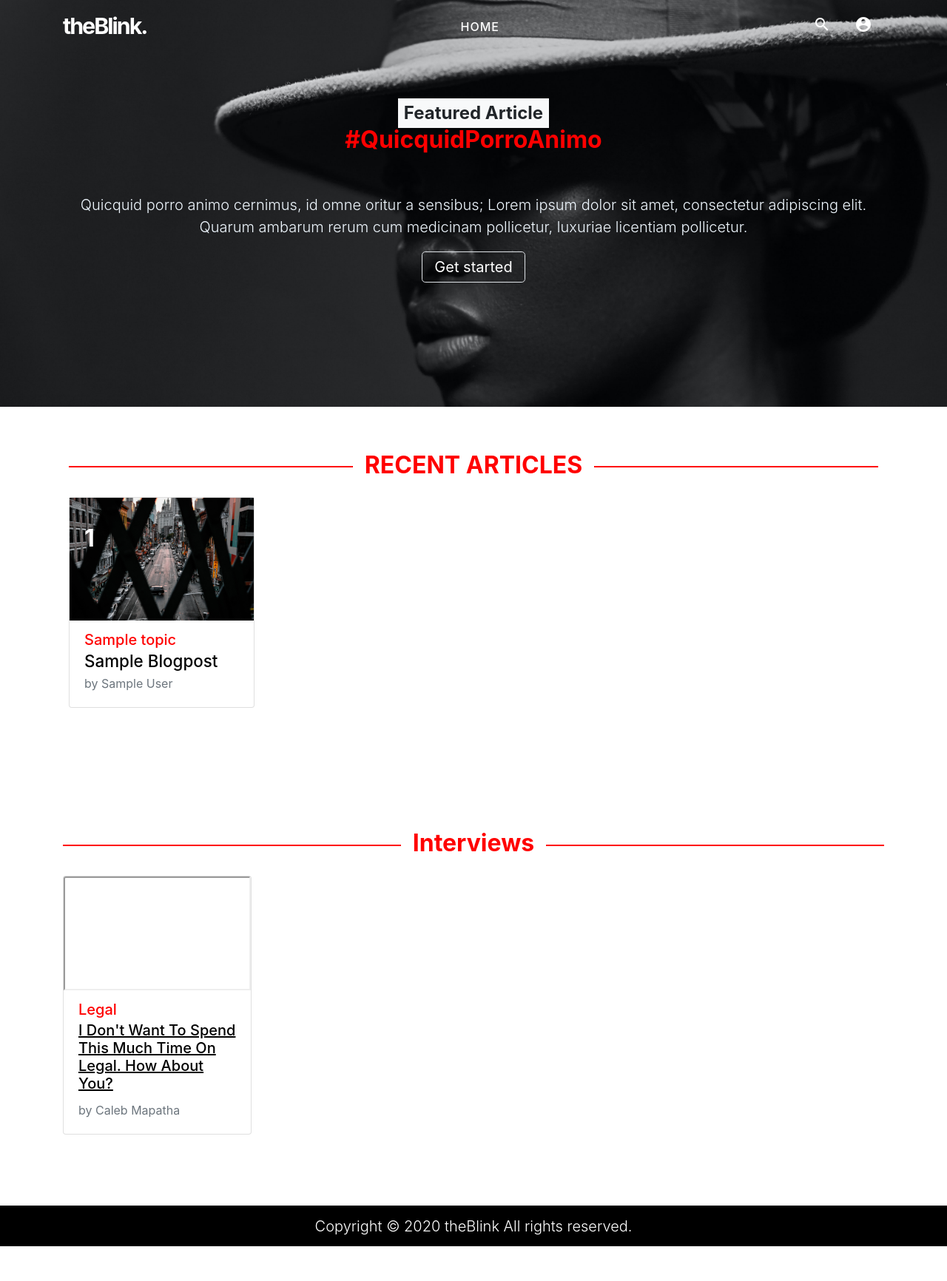
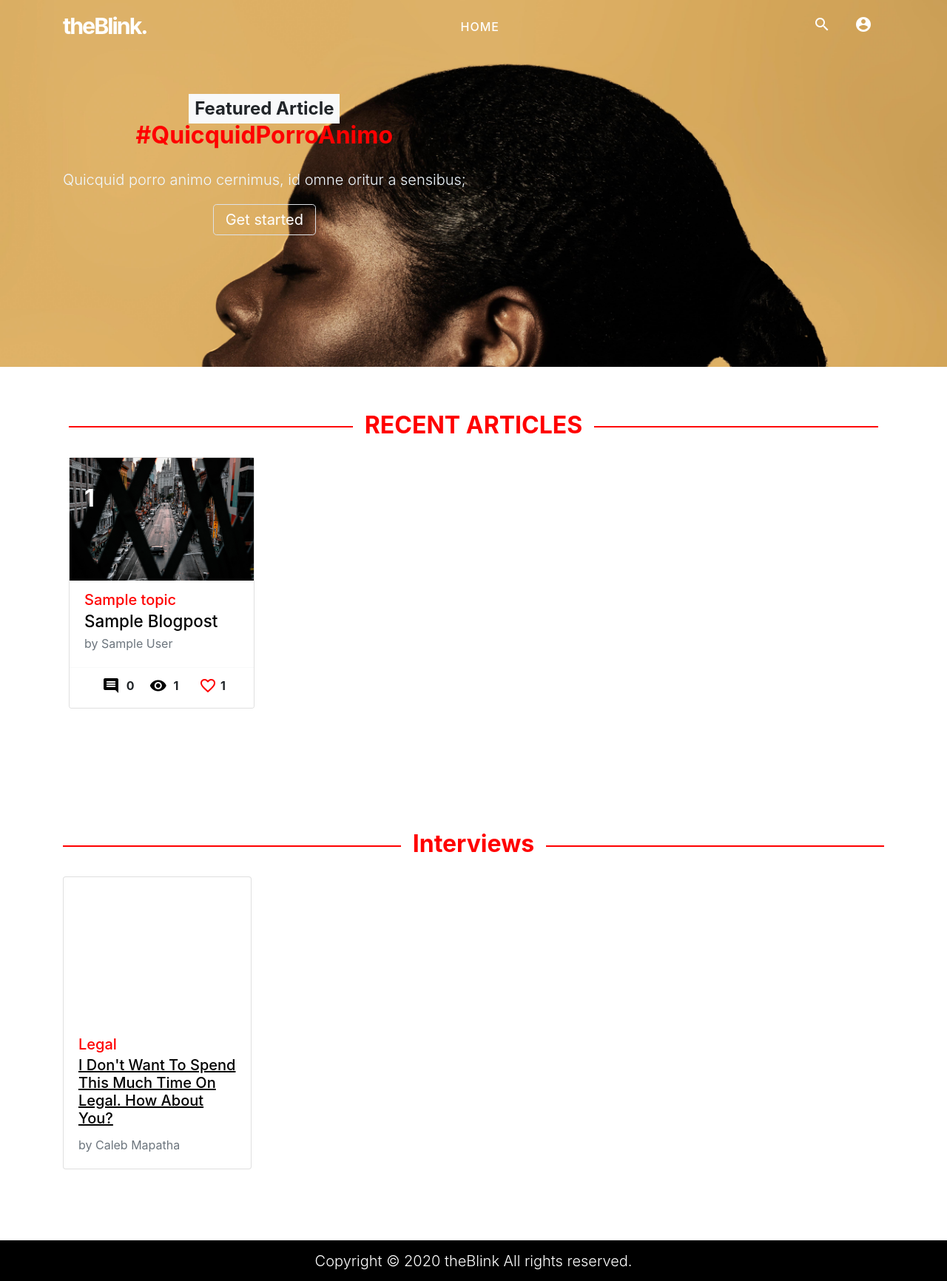
Before and after one commit to calebmapatha/theBlink, a Django app: page / in a window 1280 px wide. Shown: the whole page at 74% size. Before the commit the page ends 1685 px from the top, so only its background shows below. Run offline with Django 3.2, Linux system fonts and the light colour scheme; tables that the repository leaves empty hold one stand-in row (values such as "Sample post"); some libraries are stand-ins or nearby versions; grey boxes are pictures that could not be loaded.

Commit message:
updated layout

```diff
--- a/blog/static/css/base-mobile.css
+++ b/blog/static/css/base-mobile.css
@@ -63,7 +63,7 @@
         display: block;
     }
     #banner {
-        height: 550px !important;
+        height: 496px!important;
         width:100%;
         border-bottom: 1px solid rgba(0,0,0,0.01);
     }
--- a/blog/static/css/base.css
+++ b/blog/static/css/base.css
@@ -61,7 +61,7 @@
     margin-bottom:0;
     width:100%;
     height:610px!important;
-    background: url("../media/deji-akinyele-ARm28szwP0o-unsplash.jpg") no-repeat 50% 35%;
+    background: url("../media/555.jpg") no-repeat 50% 35%;
     background-size:cover;
 }
 .landing .landing-buttons a{
--- a/blog/templates/blog/posts/blogposts_v2.html
+++ b/blog/templates/blog/posts/blogposts_v2.html
@@ -52,7 +52,58 @@
                             </div>
 
                             <!--CARD FOOTER-->
+                            <div class="card-footer btn-group border-top bg-white border-light">
+                                <div class="container px-4">
+                                    <div class="row">
 
+                                        <!--commments icon-->
+                                        <div class="col-3">
+                                            <a href="#">
+                                                <i class="material-icons md-24">comment</i>
+                                            </a>
+                                        </div>
+                                        <!--no. of comments-->
+                                        <div class="font-weight-bold pl-0 col-1">
+                                            <!--value will be added-->
+                                            0
+                                        </div>
+
+                                        <!--views icon-->
+                                        <div class="pr-0 col-3">
+                                            <a href="#">
+                                                <i class="material-icons md-24">remove_red_eye</i>
+                                            </a>
+                                        </div>
+
+                                        <!--no. of views-->
+                                        <div class="font-weight-bold pl-0 col-1">
+                                            <!--value to be added-->
+                                            {{ blogPost.likes.count }}
+                                        </div>
+
+                                        <!--likes icon-->
+                                        <div class="pr-0 col-3">
+                                            <a href="{% url 'blog:likePost' blogPost.id %}" id="like{{ blogPost.id }}" class="heart mt-0">
+
+                                                {% if user in blogPost.likes.all %}
+                                                    <i class="material-icons  md-24" style="color: red">favorite</i>
+                                                {% else %}
+                                                    <i class="material-icons  md-24" style="color: red">favorite_border</i>
+                                                {% endif %}
+                                                <br/>
+                                            </a>
+                                            <!-- <input type="button" id="like" name="{{ blogPost.slug }}" value="Like" /> -->
+
+                                        </div>
+
+                                        <!--no of likes-->
+                                        <div class="font-weight-bold pl-0 col-1">
+                                        {{ blogPost.likes.count }}
+                                        </div>
+
+                                    </div>
+                                </div>
+                            </div>
                         </div>
                     </div>
             {% endfor %}
--- a/blog/templates/blog/posts/homepage_header.html
+++ b/blog/templates/blog/posts/homepage_header.html
@@ -10,8 +10,6 @@
              <div class="col-md-12 landing-body">
                  <div class="lead font-weight-light" style="color: aliceblue">
                      Quicquid porro animo cernimus, id omne oritur a sensibus;
-                        Lorem ipsum dolor sit amet, consectetur adipiscing elit. Quarum ambarum rerum cum medicinam pollicetur, luxuriae
-                     licentiam pollicetur.
                  </div>
              </div>
              <div class="col-md-12 mt-4 landing-buttons">
--- a/blog/templates/blog/posts/interviews.html
+++ b/blog/templates/blog/posts/interviews.html
@@ -6,8 +6,8 @@
         </div>
         <div class="col-md-3 mb-4">
             <div class="card">
-                <iframe class="card-img-top" width="100%"
-                    src="https://www.youtube.com/embed/tgbNymZ7vqY?controls=1">
+                <iframe class="card-img-top" width="100%" height="200px"
+                    src="https://www.youtube.com/embed/tgbNymZ7vqY?controls=1" frameborder=0 allowfullscreen>
                     </iframe>
                 <!-- <img src="..." class="card-img-top" alt="..."> -->
                 <div class="card-body">
```
